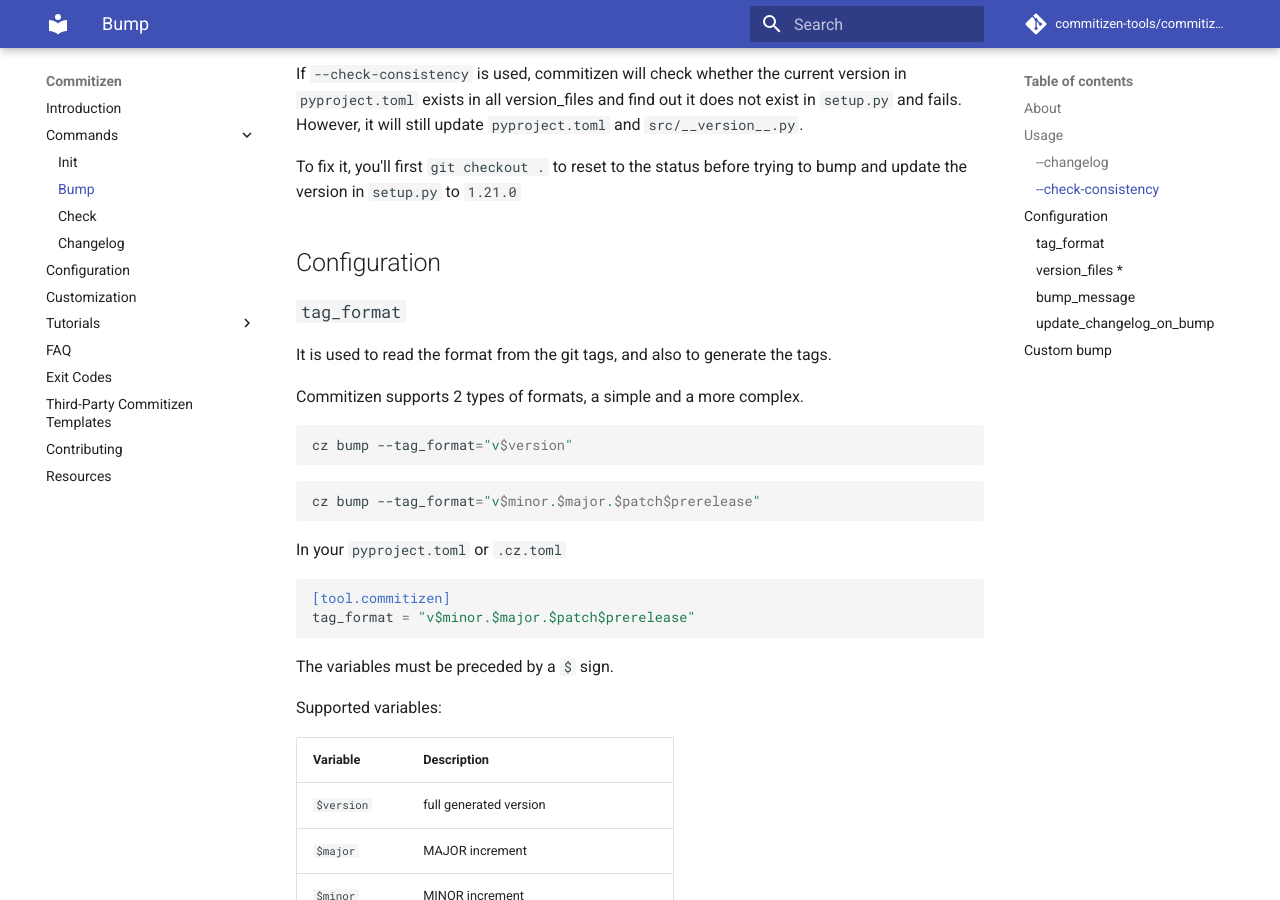
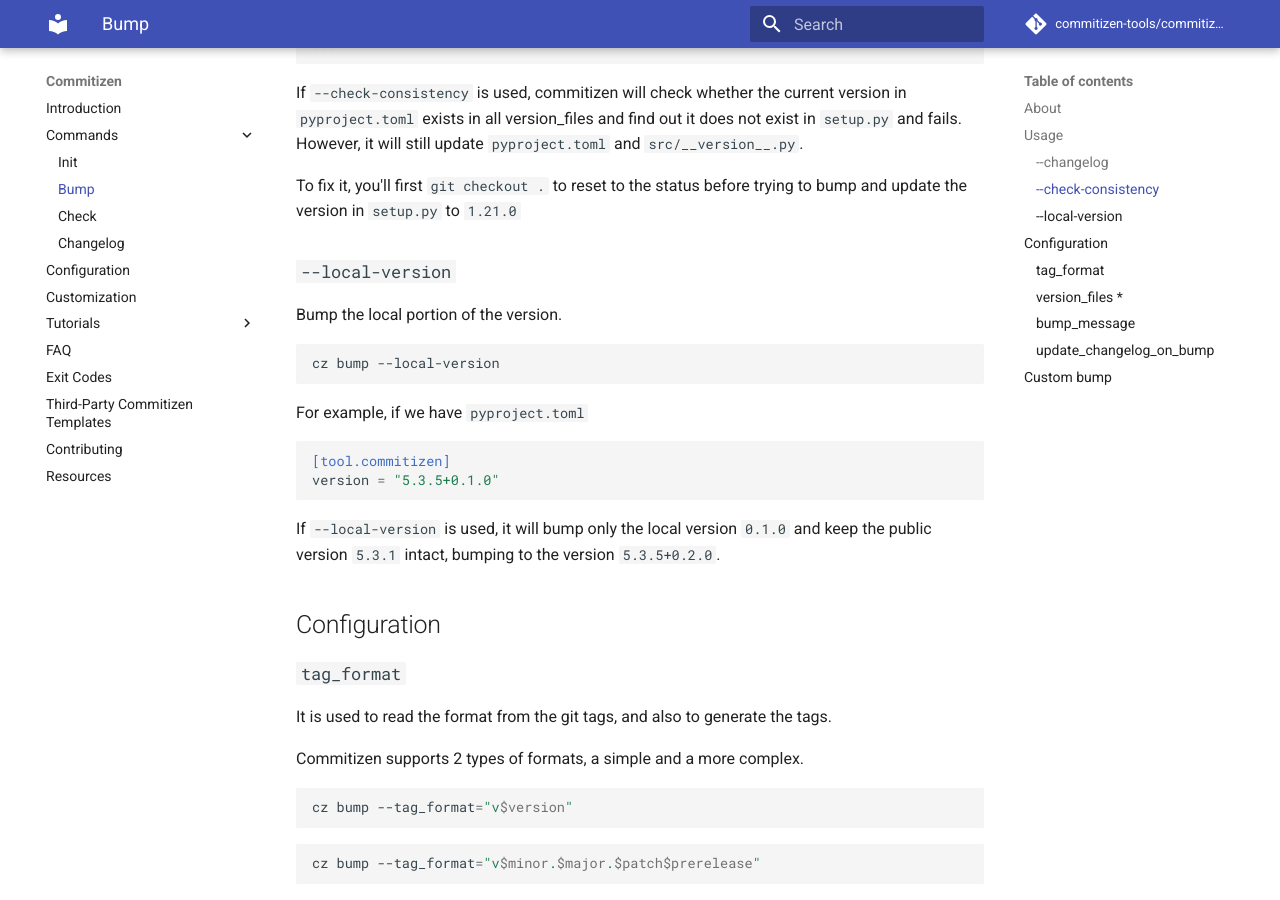
Before and after one commit to commitizen-tools/commitizen, an MkDocs documentation site: the page built from docs/bump.md, in a window 1280 px wide and 900 px high, scrolled down 3081 px. Built offline with MkDocs 1.6.1 and Material for MkDocs 9.7.7, drawn with Linux system fonts in a browser that asks for light colours; comment, search, counter and statistics services are not loaded; some of the changed text lies outside the part shown.

Commit message:
docs(bump): update bump documentation

````diff
--- a/docs/bump.md
+++ b/docs/bump.md
@@ -54,7 +54,7 @@
 
 ```bash
 $ cz bump --help
-usage: cz bump [-h] [--dry-run] [--files-only] [--changelog] [--no-verify]
+usage: cz bump [-h] [--dry-run] [--files-only] [--changelog] [--no-verify] [--local-version]
                [--yes] [--tag-format TAG_FORMAT] [--bump-message BUMP_MESSAGE]
                [--prerelease {alpha,beta,rc}]
                [--increment {MAJOR,MINOR,PATCH}] [--check-consistency]
@@ -67,6 +67,7 @@
   --no-verify           this option bypasses the pre-commit and commit-msg
                         hooks
   --yes                 accept automatically questions done
+  --local-version       bump the local portion of the version
   --tag-format TAG_FORMAT
                         the format used to tag the commit and read it, use it
                         in existing projects, wrap around simple quotes
@@ -130,6 +131,24 @@
 
 To fix it, you'll first `git checkout .` to reset to the status before trying to bump and update
 the version in `setup.py` to `1.21.0`
+
+
+### `--local-version`
+
+Bump the local portion of the version.
+
+```bash
+cz bump --local-version
+```
+
+For example, if we have `pyproject.toml`
+
+```toml
+[tool.commitizen]
+version = "5.3.5+0.1.0"
+```
+
+If `--local-version` is used, it will bump only the local version `0.1.0` and keep the public version `5.3.1` intact, bumping to the version `5.3.5+0.2.0`.
 
 ## Configuration
 
````
